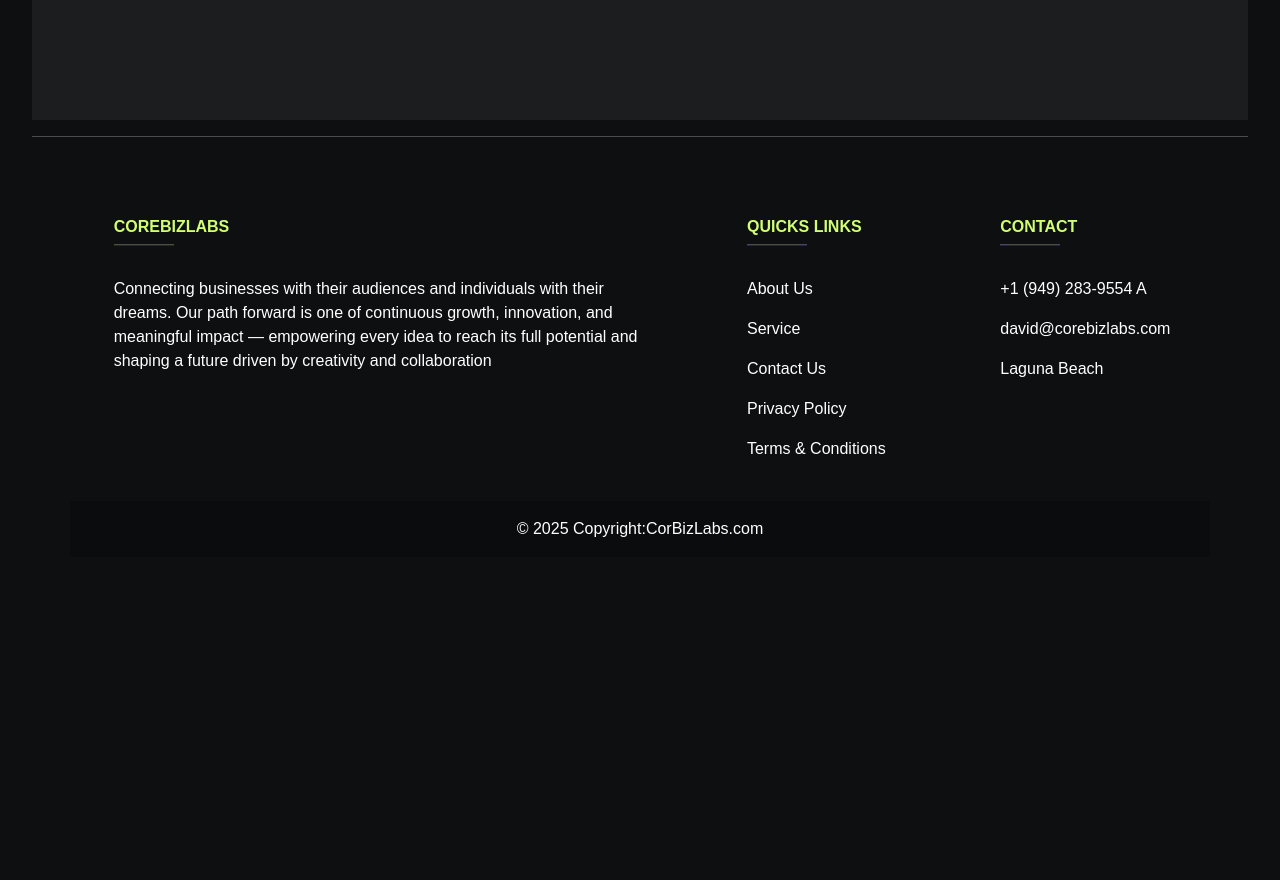
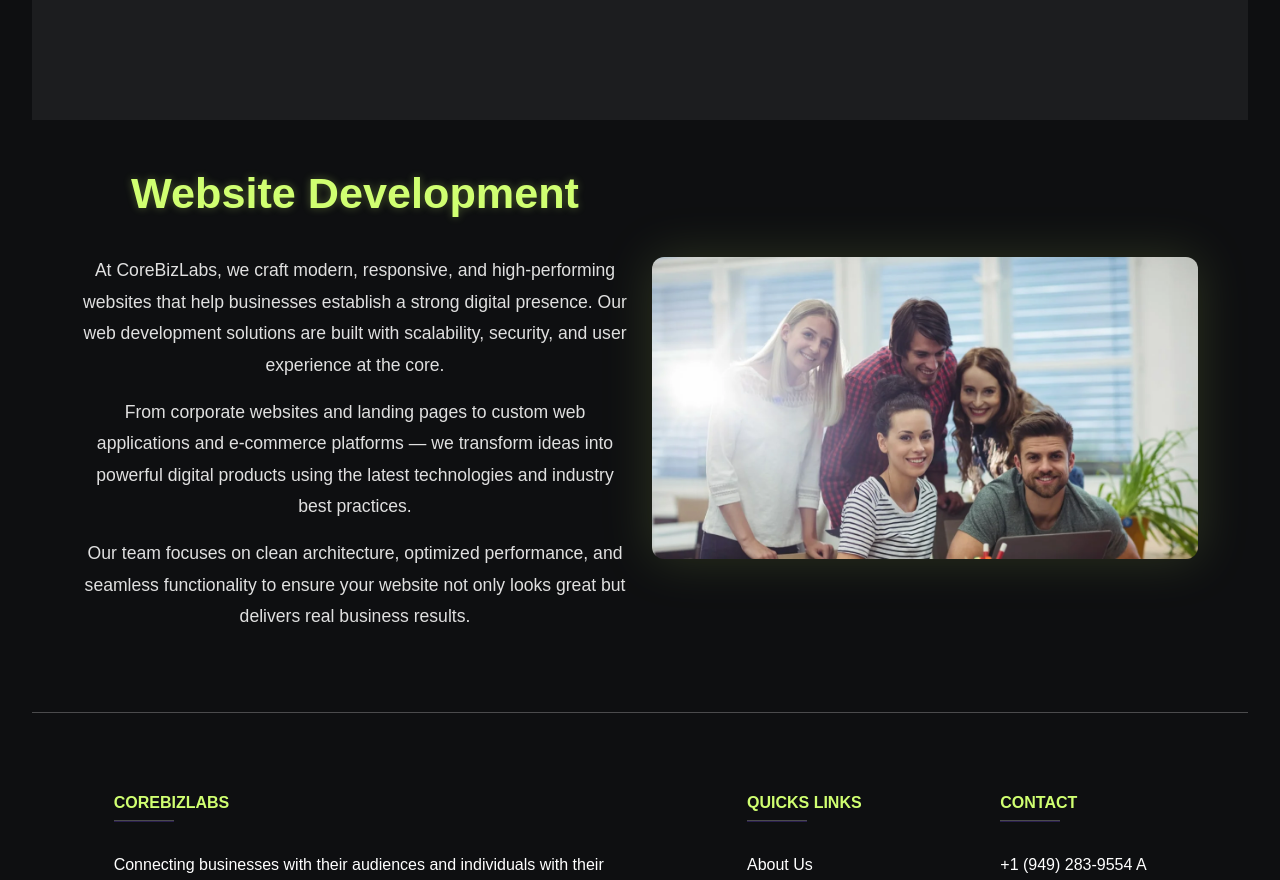
Before and after one commit to Zeeshanprojects/Corebizlabs, a React (Vite) app in the folder corebizlabs/: page /webdevelopment in a window 1280 px wide. Shown: the part 420-1300 px from the top of the page. Before the commit the page ends 1009 px from the top, so only its background shows below. Built offline with nearby package versions, Linux system fonts and the light colour scheme; a web font is replaced by a local one.

Commit message:
updated-code

```diff
--- a/corebizlabs/src/Pages/WebDevelopment.jsx
+++ b/corebizlabs/src/Pages/WebDevelopment.jsx
@@ -1,3 +1,4 @@
+import Images from "../assets/Images/Image"
 export default function WebDevelopment() {
   return (
   <>
@@ -6,6 +7,36 @@ export default function WebDevelopment() {
           <h1>Web Development</h1>
         </div>
       </div>
+       {/* ✅ Our Story Section */}
+            <div className="our-story-section container py-5">
+              <div className="row align-items-center">
+            <div className="col-md-6">
+  <h2 className="section-title">Website Development</h2>
+
+  <p className="story-text">
+    At CoreBizLabs, we craft modern, responsive, and high-performing websites
+    that help businesses establish a strong digital presence. Our web development
+    solutions are built with scalability, security, and user experience at the core.
+  </p>
+
+  <p className="story-text">
+    From corporate websites and landing pages to custom web applications and
+    e-commerce platforms — we transform ideas into powerful digital products
+    using the latest technologies and industry best practices.
+  </p>
+
+  <p className="story-text">
+    Our team focuses on clean architecture, optimized performance, and seamless
+    functionality to ensure your website not only looks great but delivers real
+    business results.
+  </p>
+</div>
+
+                <div className="col-md-6 text-center">
+                  <img src={Images.image4} alt="about" className="about-img" />
+                </div>
+              </div>
+            </div>
   </>
   )
 }
```
